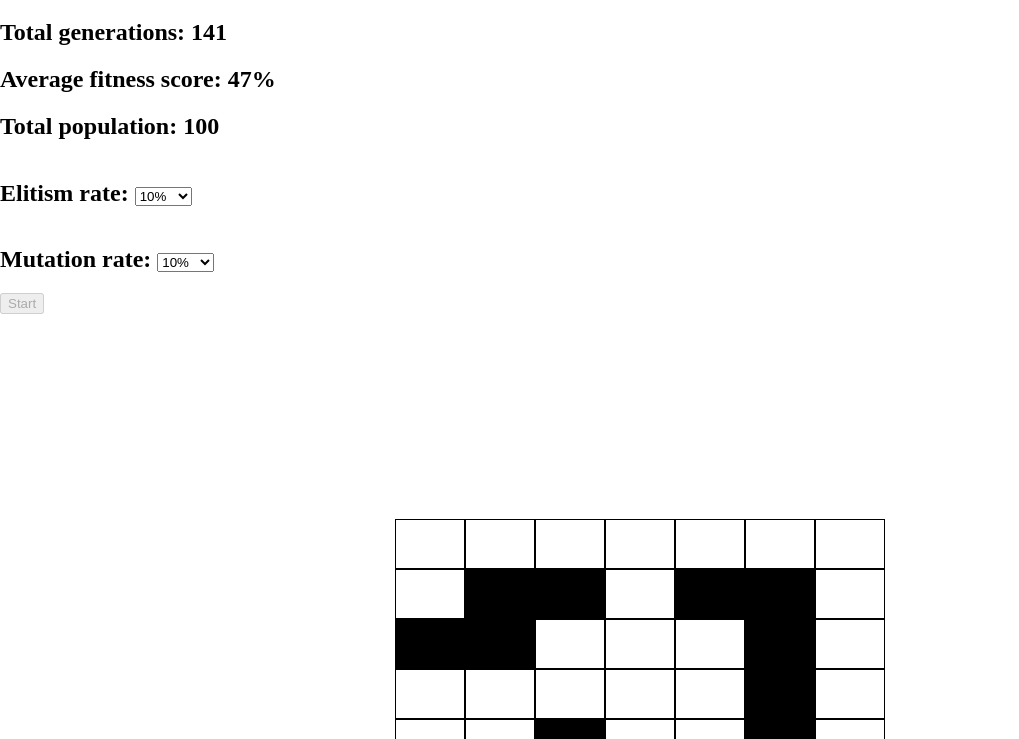
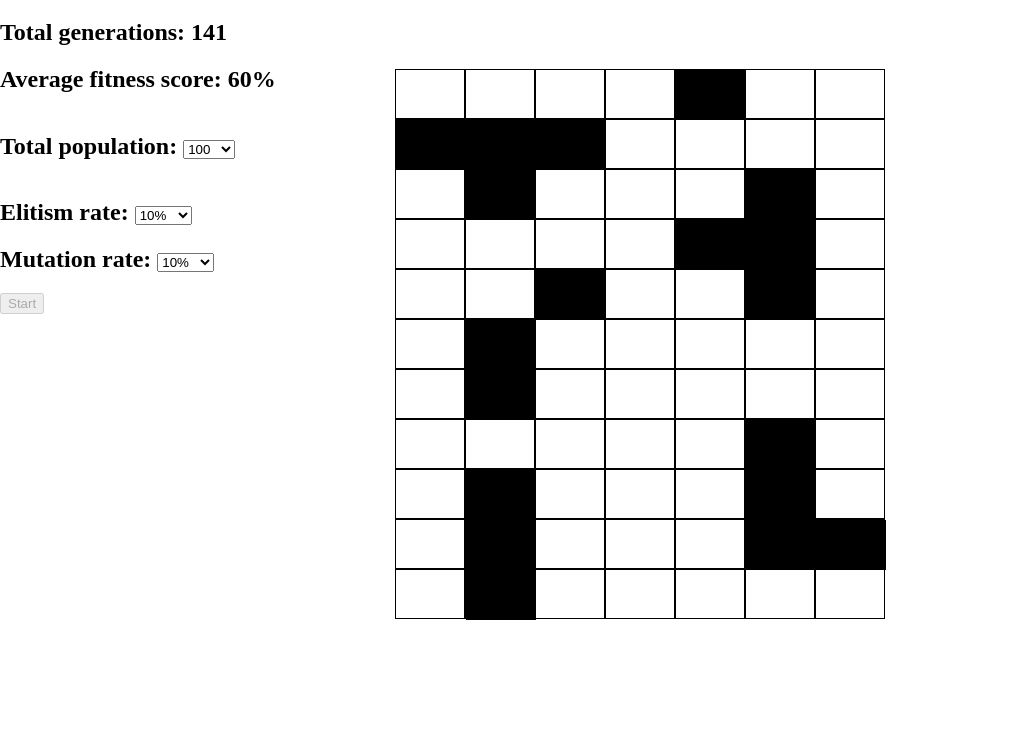
Before and after one commit to AndreasPatakis/Search-Algorithms-AI-Problems, a plain HTML site: page Genetic Algorithm Example/index.html in a window 1280 px wide. Both pictures are taken after a click on the button "Start". Shown: the part 61-800 px from the top of the page, without its empty margins (0-1019 px from the left). Drawn offline with Linux system fonts and the light colour scheme.

Commit message:
population as a variable

```diff
--- a/Genetic Algorithm Example/index.html
+++ b/Genetic Algorithm Example/index.html
@@ -12,8 +12,22 @@
     <h1 style="text-align: center;">Press start and let the genetic algorithm begin!</h1>
     <h2  id="gen_num">Total generations: 0</h2>
     <h2 id="accuracy">Average fitness score: 0%</h2>
-    <h2>Total population: 100</h2>
     <div style="display: inline-block;">
+        <h2>Total population: <select id="population" name="population">
+            <option value="100">100</option>
+            <option value="200">200</option>
+            <option value="300">300</option>
+            <option value="400">400</option>
+            <option value="500">500</option>
+            <option value="600">600</option>
+            <option value="700">700</option>
+            <option value="800">800</option>
+            <option value="900">900</option>
+            <option value="1000">1000</option>
+            </select>
+        </h2>
+    </div>
+    <div>
         <h2>Elitism rate: <select id="elitism" name="elitism">
             <option value="10">10%</option>
             <option value="20">20%</option>
@@ -45,12 +59,7 @@
     </div>
     <button onClick="startClicked()" id="startBtn">Start</button>
 
-
-
-
-
-
-    <div class="board" id = "board">
+    <div style="margin-top: -450px;" class="board" id = "board">
         <div class="cell" data-cell></div>
         <div class="cell" data-cell></div>
         <div class="cell" data-cell></div>
--- a/Genetic Algorithm Example/script.js
+++ b/Genetic Algorithm Example/script.js
@@ -1,5 +1,5 @@
 const MARKED = 'marked'
-const population = 100
+var population = 100
 //Πίνακας με τις θέσεις οι οποίες αποτελούν την λύση μας, σχηματίζουν το γράμμα Π στο grid
 const solution_arr = [71, 64, 57, 50, 43, 36, 29, 22, 15, 8, 9, 10, 11, 12, 19, 26, 33, 40, 47, 54, 61, 68, 75]
 var cellElements = document.querySelectorAll('[data-cell]')
@@ -7,6 +7,8 @@ var cellElements = document.querySelectorAll('[data-cell]')
 //Η συνάρτηση η οποία εκτελείται οταν ο χρήστης πατάει το κουμπί start
 //Είναι η βασική μας συνάρτηση, καλεί τα πάντα.
 async function startClicked(){
+    population = parseInt(document.getElementById("population").value)
+    console.log(population)
     btn = document.getElementById("startBtn").disabled = true;
     var e = document.getElementById("elitism");
     var elitism_rate = e.value*0.01;
@@ -20,8 +22,8 @@ async function startClicked(){
     while(!check_solution(ranked_gen[0][1],solution_arr)){
         gen_num+=1
         updateView(gen_num,avg_fitness(ranked_gen,chromo_length))
-        ranked_gen = top_N_chromosomes(gen,50).slice()
-        gen = mating_pool(ranked_gen.slice(0,50),elitism_rate,mutation_rate).slice()
+        ranked_gen = top_N_chromosomes(gen,population).slice()
+        gen = mating_pool(ranked_gen.slice(0,population),elitism_rate,mutation_rate).slice()
         cleanGrid()
         printChromosome(ranked_gen[0][1])
         await sleep(20)
@@ -167,33 +169,82 @@ function sort2d(arr){
     return arr
 }
 
-//Δέχεται τα 50 καλύτερα χρωμοσώματα μιας γενίας, ενα ποσοστό ελιτισμού και ενα ενα ποσοστό μετάλλαξης
-//Απο τα 50 αυτά χρωμοσώματα το ποσοτο ελιτισμού το οποίο επίλεξε ο χρήστης θα μεταφερθεί απευθείας
-//στην επόμενη γενία, ενώ το μισο απο αυτο καθώς και τα υπόλοιπα χρωμοσώματα θα διασταυρωθούν για να
-//παράξουν την υπόλοιπη γενία
-//Απο την τελική γενία θα γίνουν μεταλλάξεις στο ποσοτό χρωμοσωμάτων το οποίο επίλεξε ο χρήστης
-function mating_pool(top_genes,elitism_rate,mutation_rate){
+//Δέχεται μια γενία και αναθέτει αντιστοιχες πιθανότητες επιλογής με βάση την καταλληλότητα τους
+//Δηλαδή τα χρωμοσώματα με καλύτερο σκόρ λαμβάνουν μεγαλύτερη πιθανότητα εμφάνισης
+function calculate_odds(generation){
+    gen_scores = []
+    chromo_length = generation[0][1].length
+    for(let i = 0; i < generation.length; i++){
+        if(gen_scores.includes(generation[i][0]) == false){
+            gen_scores.push(generation[i][0])
+        }
+    }
+    total_score = 0
+    gen_scores.forEach(element => {
+        total_score += chromo_length - element
+    })
+    gen_odds = []
+    gen_scores.forEach(element => {
+        gen_odds.push([element,0,Math.floor((chromo_length - element)*100/total_score)])
+    })
+    for(let i = 1; i < gen_odds.length; i++){
+        gen_odds[i][1] = gen_odds[i-1][2]
+        gen_odds[i][2] = gen_odds[i-1][2] + gen_odds[i][2]
+    }
+    return gen_odds
+}
+
+//Δέχεται τις πιθανότητες εμφάνισης κάθε χρωμοσώματος (με βάση το σκορ), και τα ίδια τα χρωμοσώματα μιας γενίας
+//Επιλέγει ενα χρωμόσωμα και το επιστρέφει
+function pick_chromo(gen_odds,generation){
+    max_num = gen_odds[gen_odds.length-1][2]
+    odd_picked = Math.floor(Math.random()*max_num)
+    score_picked = 0
+    for(let i = 0; i < gen_odds.length; i++){
+        if(odd_picked >= gen_odds[i][1] && odd_picked < gen_odds[i][2]){
+            score_picked = generation[i][0]
+            break
+        }
+    }
+    gen_participants = []
+    for(let i = 0; i < generation.length; i++){
+        if(generation[i][0] == score_picked){
+            gen_participants.push(generation[i])
+        }else if(generation[i][0] > score_picked){
+            break
+        }
+    }
+    random_participant = Math.floor(Math.random() * gen_participants.length)
+    return generation[random_participant][1]
+}
+
+//Δέχεται μια γενιά, ενα ποσοστό ελιτισμού και ενα ενα ποσοστό μετάλλαξης
+//Απο αυτά τα χρωμοσώματα το ποσοτο ελιτισμού το οποίο επίλεξε ο χρήστης θα μεταφερθεί απευθείας
+//στην επόμενη γενία, ενώ τα υπόλοιπα χρωμοσώματα θα δημιουργηθούν μέσω των διασταυρώσεων
+//Στην τελική γενία θα γίνουν μεταλλάξεις στο ποσοτό χρωμοσωμάτων το οποίο επίλεξε ο χρήστης
+function mating_pool(generation,elitism_rate,mutation_rate){
+    let gen_odds = calculate_odds(generation)
     let next_gen = []
     //Μεταλλάξεις σε κάθε γενία
-    let num_of_mutations =  Math.floor(mutation_rate * top_genes.length)
+    let num_of_mutations =  Math.floor(mutation_rate * generation.length)
     //Ελιτισμός σε κάθε γενία
-    let elitism_num = Math.floor(top_genes.length * elitism_rate)
+    let elitism_num = Math.floor(generation.length * elitism_rate)
     //Μερική ανανέωση πληθυσμού
     for(let i = 0; i < elitism_num; i++){
-        next_gen.push(top_genes[i][1])
+        next_gen.push(generation[i][1])
     }
-    //Το μισό του πληθυσμού που πέρασε στην επόμενη γενία ως μερική ανανέωση
-    //θα συμμετάσχει στην διασταύρωση
-    elitism_half = Math.floor(elitism_num/2)
-    for(let i = elitism_half; i < top_genes.length; i++){
-        pick_chromo = Math.floor(Math.random()* top_genes.length)
-        while(pick_chromo == i){
-            pick_chromo = Math.floor(Math.random()* top_genes.length)
+    while(next_gen.length < population){
+        chromo1 = pick_chromo(gen_odds,generation)
+        chromo2 = pick_chromo(gen_odds,generation)
+        while(chromo1 == chromo2){
+            chromo1 = pick_chromo(gen_odds,generation)
+            chromo2 = pick_chromo(gen_odds,generation)
         }
-        chromo = crossover(top_genes[i][1],top_genes[pick_chromo][1])
-        next_gen.push(chromo[0])
-        next_gen.push(chromo[1])
+        new_chromos = crossover(chromo1,chromo2)
+        next_gen.push(new_chromos[0])
+        next_gen.push(new_chromos[1])
     }
+
     for(let i = 0; i < num_of_mutations; i++){
         let chromosome = Math.floor(Math.random() * next_gen.length)
         next_gen[chromosome] = mutation(next_gen[chromosome])
```
